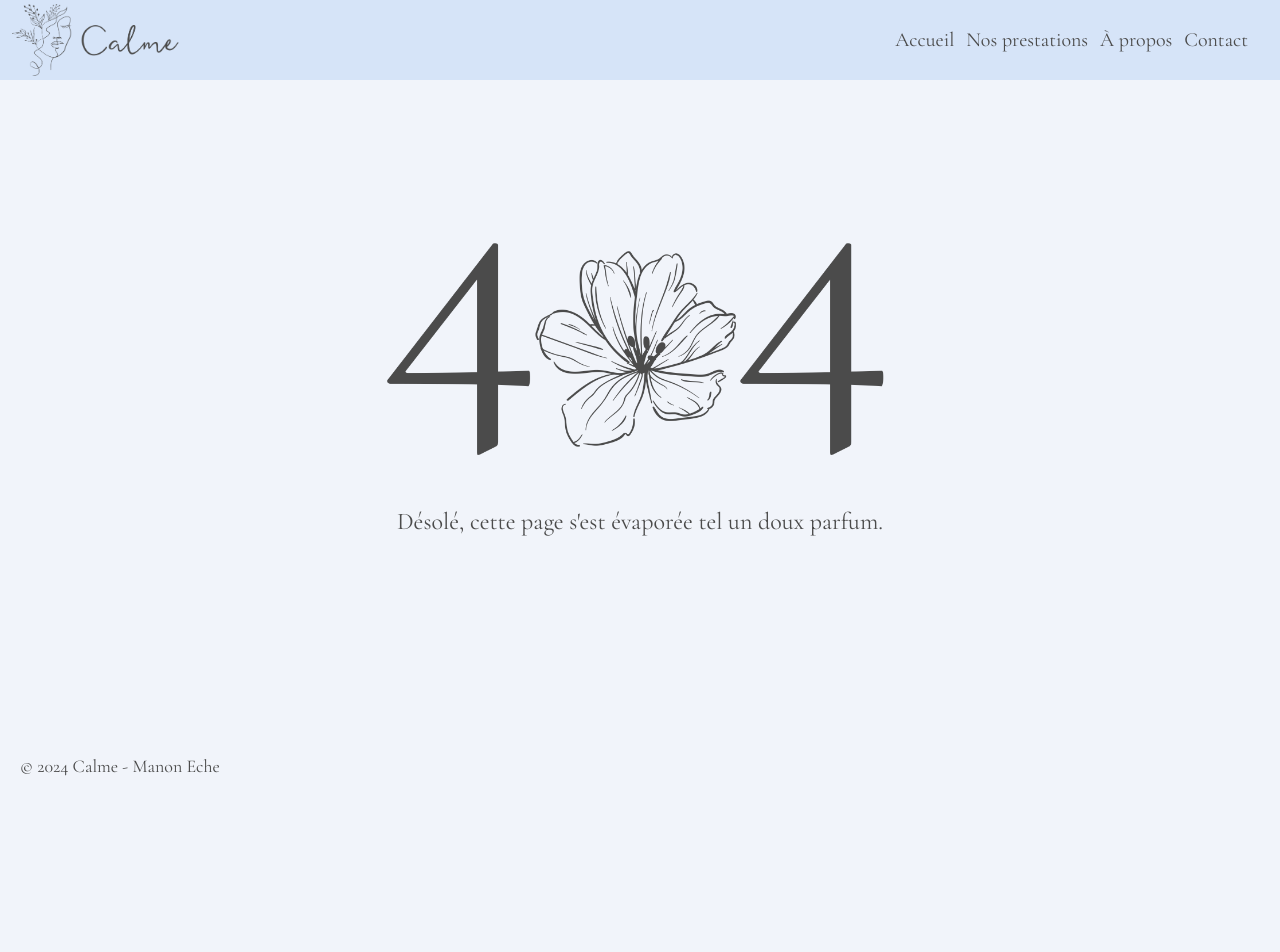
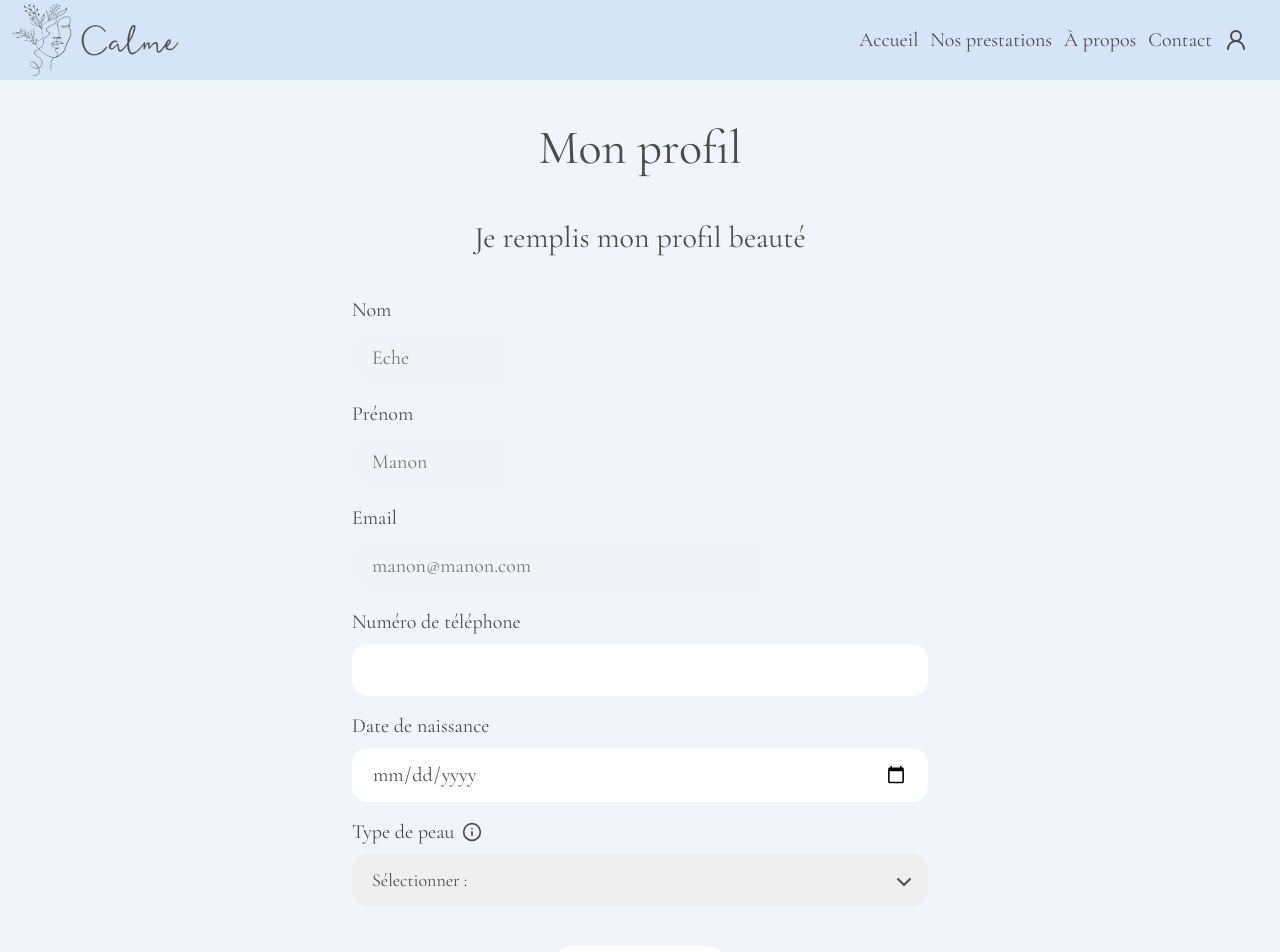
Before and after one commit to ManonEche/calme, a Next.js app: page /profile in a window 1280 px wide. Before the commit this address had no page. Shown: the top 952 px of the page. Before the commit the page ends 800 px from the top, so only its background shows below. Built offline with nearby package versions, Linux system fonts and the light colour scheme.

Commit message:
Formulaire - Partie 1

```diff
--- a/package.json
+++ b/package.json
@@ -15,6 +15,7 @@
     "next-auth": "^4.24.7",
     "react": "^18",
     "react-dom": "^18",
+    "react-hook-form": "^7.51.2",
     "sonner": "^1.4.41"
   },
   "devDependencies": {
--- a/src/app/home/page.jsx
+++ b/src/app/home/page.jsx
@@ -2,6 +2,7 @@ import Button from "@/components/Button/Button";
 import Footer from "@/components/Footer/Footer";
 import Image from "next/image";
 import Link from "next/link";
+import { UserRound } from "lucide-react";
 
 export default function Home() {
   return (
@@ -13,7 +14,7 @@ export default function Home() {
               <Image src="/logo.webp" width={100} height={100} />
               <Image src="/brand.webp" width={100} height={100} />
             </div>
-            <div className="py-5 px-8">
+            <div className="py-7 px-8">
               <nav>
                 <ul className="flex gap-3 text-xl">
                   <Link href="/home">
@@ -28,6 +29,9 @@ export default function Home() {
                   <Link href="/contact">
                     <li>Contact</li>
                   </Link>
+                  <Link href="/login">
+                  <li><UserRound/></li>
+                </Link>
                 </ul>
               </nav>
             </div>
--- a/src/app/login/page.jsx
+++ b/src/app/login/page.jsx
@@ -2,6 +2,7 @@ import Button from "@/components/Button/Button";
 import Footer from "@/components/Footer/Footer";
 import Image from "next/image";
 import Link from "next/link";
+import { UserRound } from "lucide-react";
 
 export default function Connection() {
   return (
@@ -13,7 +14,7 @@ export default function Connection() {
               <Image src="/logo.webp" width={100} height={100} />
               <Image src="/brand.webp" width={100} height={100} />
             </div>
-            <div className="py-5 px-8">
+            <div className="py-7 px-8">
               <nav>
                 <ul className="flex gap-3 text-xl">
                   <Link href="/home">
@@ -28,6 +29,9 @@ export default function Connection() {
                   <Link href="/contact">
                     <li>Contact</li>
                   </Link>
+                  <Link href="/login">
+                  <li><UserRound/></li>
+                </Link>
                 </ul>
               </nav>
             </div>
--- a/src/app/page.jsx
+++ b/src/app/page.jsx
@@ -2,6 +2,7 @@ import Button from "@/components/Button/Button";
 import Footer from "@/components/Footer/Footer";
 import Image from "next/image";
 import Link from "next/link";
+import { UserRound } from "lucide-react";
 
 export default function Index() {
   return (
@@ -12,7 +13,7 @@ export default function Index() {
             <Image src="/logo.webp" width={100} height={100} />
             <Image src="/brand.webp" width={100} height={100} />
           </div>
-          <div className="py-5 px-8">
+          <div className="py-7 px-8">
             <nav>
               <ul className="flex gap-3 text-xl">
                 <Link href="/home">
@@ -26,6 +27,9 @@ export default function Index() {
                 </Link>
                 <Link href="/contact">
                   <li>Contact</li>
+                </Link>
+                <Link href="/login">
+                  <li><UserRound/></li>
                 </Link>
               </ul>
             </nav>
--- /dev/null
+++ b/src/app/profile/page.jsx
@@ -0,0 +1,67 @@
+import Button from "@/components/Button/Button";
+import Footer from "@/components/Footer/Footer";
+import Header from "@/components/Header/Header";
+import { ChevronDown, Info } from 'lucide-react';
+
+export default function Profile() {
+  return (
+    <>
+      <div className="min-h-screen w-screen">
+        <Header />
+        <h1 className="text-5xl text-center mt-11 mb-12">Mon profil</h1>
+        <div className="flex justify-center">
+          <div className="flex justify-center items-center w-4/5 px-0 mx-0">
+            <div className="w-3/4 text-center whitespace-pre-line">
+              <h2 className="text-3xl pb-10">Je remplis mon profil beauté</h2>
+              <form className="flex flex-col items-center gap-4 text-xl pb-10">
+
+                <div className="flex flex-col items-center w-full gap-2">
+                  <label for="lastname" className="text-start w-3/4">Nom</label>
+                  <input type="text" name="lastname" className="w-3/4 rounded-2xl px-5 py-3 text-xl disabled:opacity-75 disabled:cursor-not-allowed" value="Eche" disabled />
+                </div>
+
+                <div className="flex flex-col items-center w-full gap-2">
+                  <label for="firstname" className="text-start w-3/4">Prénom</label>
+                  <input type="text" name="firstname" className="w-3/4 rounded-2xl px-5 py-3 text-xl disabled:opacity-75 disabled:cursor-not-allowed" value="Manon" disabled />
+                </div>
+
+                <div className="flex flex-col items-center w-full gap-2">
+                  <label for="email" className="text-start w-3/4">Email</label>
+                  <input type="email" name="email" className="w-3/4 rounded-2xl px-5 py-3 text-xl disabled:opacity-75 disabled:cursor-not-allowed" value="manon@manon.com" disabled />
+                </div>
+
+                <div className="flex flex-col items-center w-full gap-2">
+                  <label for="tel" className="text-start w-3/4">Numéro de téléphone</label>
+                  <input type="tel" name="tel" className="w-3/4 rounded-2xl px-5 py-3 text-xl" required />
+                </div>
+
+                <div className="flex flex-col items-center w-full gap-2">
+                  <label for="date" className="text-start w-3/4">Date de naissance</label>
+                  <input type="date" name="date" className="w-3/4 rounded-2xl px-5 py-3 text-xl" required />
+                </div>
+
+                <div className="relative flex flex-col items-center w-3/4 gap-2">
+                  <label for="skin" className="text-start w-full flex gap-2 items-center">Type de peau <Info className="w-5"/></label>
+                  <select id="skin" name="skin" className="appearance-none w-full rounded-2xl px-5 py-3 text-lg" required>
+                    <option value="">Sélectionner :</option>
+                    <option value="dry">Sèche</option>
+                    <option value="normal">Normale</option>
+                    <option value="combination">Mixte</option>
+                    <option value="oily">Grasse</option>
+                    <option value="nothing">Ne sais pas</option>
+                  </select>
+                    <ChevronDown className="absolute pointer-events-none bottom-3 right-3" />
+                </div>
+
+              </form>
+              <Button>Enregistrer</Button>
+            </div>
+          </div>
+        </div>
+        <div className="pt-5">
+          <Footer />
+        </div>
+      </div>
+    </>
+  )
+}
--- a/src/app/signup/page.jsx
+++ b/src/app/signup/page.jsx
@@ -2,6 +2,7 @@ import Button from "@/components/Button/Button";
 import Footer from "@/components/Footer/Footer";
 import Image from "next/image";
 import Link from "next/link";
+import { UserRound } from "lucide-react";
 
 export default function Registration() {
   return (
@@ -13,7 +14,7 @@ export default function Registration() {
               <Image src="/logo.webp" width={100} height={100} />
               <Image src="/brand.webp" width={100} height={100} />
             </div>
-            <div className="py-5 px-8">
+            <div className="py-7 px-8">
               <nav>
                 <ul className="flex gap-3 text-xl">
                   <Link href="/home">
@@ -28,6 +29,9 @@ export default function Registration() {
                   <Link href="/contact">
                     <li>Contact</li>
                   </Link>
+                  <Link href="/login">
+                  <li><UserRound/></li>
+                </Link>
                 </ul>
               </nav>
             </div>
--- a/src/components/Header/Header.jsx
+++ b/src/components/Header/Header.jsx
@@ -1,5 +1,6 @@
 import Image from "next/image";
 import Link from "next/link";
+import { UserRound } from "lucide-react";
 
 export default function Header() {
   return (
@@ -10,9 +11,9 @@ export default function Header() {
             <Image src="/logo.webp" width={60} height={60} />
             <Image src="/brand.webp" width={100} height={100} />
           </div>
-          <div className="py-5 pe-8">
+          <div className="py-5 pe-8 text-calme-dark">
             <nav>
-              <ul className="flex gap-3 text-xl">
+              <ul className="flex items-center gap-3 text-xl">
                 <Link href="/home">
                   <li>Accueil</li>
                 </Link>
@@ -25,6 +26,9 @@ export default function Header() {
                 <Link href="/contact">
                   <li>Contact</li>
                 </Link>
+                <Link href="/login">
+                  <li><UserRound/></li>
+                </Link>
               </ul>
             </nav>
           </div>
```
Also changed, not shown: 1 other file (tests, documents, lock files or other folders).
